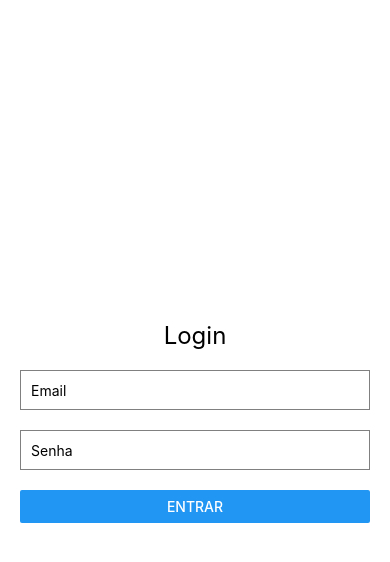
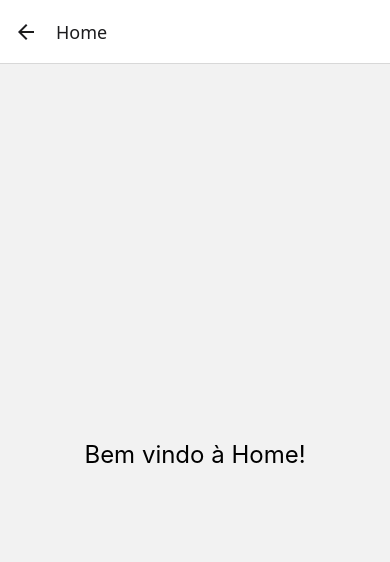
Before and after one commit to andre-0303/login-react-native, a React Native app: screen /Home in a window 390 px wide. Shown: the top 562 px of the page. Built offline with nearby package versions, Linux system fonts and the light colour scheme.

Commit message:
Adicionando a Home e a navegação

```diff
--- a/App.tsx
+++ b/App.tsx
@@ -1,16 +1,24 @@
-import { StatusBar } from 'expo-status-bar';
-import { StyleSheet, Text, View } from 'react-native';
+import React from 'react';
+import { NavigationContainer } from '@react-navigation/native';
+import { createNativeStackNavigator } from '@react-navigation/native-stack';
+
 import LoginScreen from './screens/LoginScreen';
+import HomeScreen from './screens/HomeScreen';
+
+export type RootStackParamList = {
+  Login: undefined;
+  Home: undefined;
+};
+
+const Stack = createNativeStackNavigator<RootStackParamList>();
 
 export default function App() {
-  return <LoginScreen/>;
+  return (
+    <NavigationContainer>
+      <Stack.Navigator initialRouteName="Login">
+        <Stack.Screen name="Login" component={LoginScreen} />
+        <Stack.Screen name="Home" component={HomeScreen} />
+      </Stack.Navigator>
+    </NavigationContainer>
+  )
 }
-
-const styles = StyleSheet.create({
-  container: {
-    flex: 1,
-    backgroundColor: '#fff',
-    alignItems: 'center',
-    justifyContent: 'center',
-  },
-});
--- /dev/null
+++ b/screens/HomeScreen.tsx
@@ -0,0 +1,23 @@
+import React from "react";
+import { View, Text, Button, StyleSheet } from "react-native";
+
+const HomeScreen: React.FC = () => {
+    return (
+        <View style={styles.container}>
+            <Text style={styles.text}>Bem vindo à Home!</Text>
+        </View>
+    );
+};
+
+export default HomeScreen;
+
+const styles = StyleSheet.create({
+    container: {
+      flex: 1,
+      justifyContent: 'center',
+      alignItems: 'center',
+    },
+    text: {
+      fontSize: 24,
+    },
+  });
--- a/screens/LoginScreen.tsx
+++ b/screens/LoginScreen.tsx
@@ -1,7 +1,13 @@
 import React, { useState } from 'react';
 import { View, Text, TextInput, Button, StyleSheet, Alert } from 'react-native';
+import { useNavigation } from '@react-navigation/native';
+import { StackNavigationProp } from '@react-navigation/stack';
+import { RootStackParamList } from '../App'; // Importando o tipo de navegação
+
+type LoginScreenNavigationProp = StackNavigationProp<RootStackParamList, 'Login'>;
 
 const LoginScreen: React.FC = () => {
+    const navigation = useNavigation<LoginScreenProp>();
 
     //criamos dois estados para armazenar o que o usuário digitar no input
     const [email, setEmail] = useState<string>('');//string inicialmente vazia
@@ -15,7 +21,7 @@ const LoginScreen: React.FC = () => {
             setError('Preencha todos os campos!');
         } else {
             setError('');
-            Alert.alert('Login feito com sucesso!')
+            navigation.navigate('Home');
         }
     }
     return (
```
